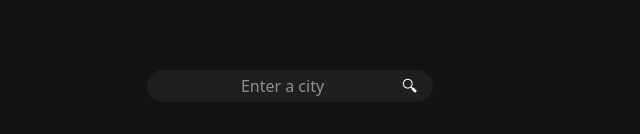
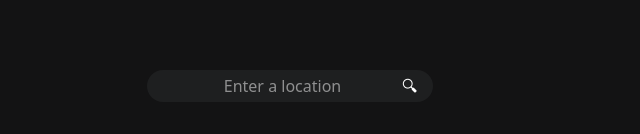
Before and after one commit to borayrdmc/Weather-App, a Next.js app: page / in a window 1280 px wide. Shown: the part 314-448 px from the top of the page, without its empty margins (45-685 px from the left). Built offline with nearby package versions, Linux system fonts and the light colour scheme.

Commit message:
fix(components): fix timezone errors

```diff
--- a/src/app/page.tsx
+++ b/src/app/page.tsx
@@ -23,7 +23,7 @@ export default function page(){
                 <SearchBox setWeatherOnSearch={setWeatherData} setLocationOnSearch={setLocationData}></SearchBox>
             </div>
             {weatherData && <CurrentWeatherCard onClickFunction={setModalState} currentWeatherData={weatherData.current}/>}
-            {weatherData && modalState && <CurrentWeatherModal onClickFunction={setModalState} currentWeatherData={weatherData.current} hourlyWeatherData={weatherData.hourly}/>}
+            {weatherData && modalState && <CurrentWeatherModal onClickFunction={setModalState} currentWeatherData={weatherData.current} hourlyWeatherData={weatherData.hourly} timezone={weatherData.timezone}/>}
             {weatherData && <DailyWeatherCardGrid dailyWeatherData={weatherData.daily}/>}
         </div>
     );
--- a/src/components/SearchBox.tsx
+++ b/src/components/SearchBox.tsx
@@ -55,7 +55,7 @@ function SearchBox({setWeatherOnSearch,setLocationOnSearch}: SearchBoxTypes){ //
                 className="text-center rounded-lg p-1 grow bg-transparent outline-none text-white"
                 type="text"
                 disabled={isInputLoading} //Disable input while process
-                placeholder={isInputLoading?"Searching..." : "Enter a city"}
+                placeholder={isInputLoading?"Searching..." : "Enter a location"}
                 value={cityNameInput}
                 onChange={(event)=>setCityNameInput(event.target.value)}
                 onKeyDown={(e)=>e.key==="Enter" && handleSearch()}>
--- a/src/components/modal components/HourlyWeatherCardGrid.tsx
+++ b/src/components/modal components/HourlyWeatherCardGrid.tsx
@@ -3,7 +3,7 @@ import { HourlyWeatherCard } from "./HourlyWeatherCard";
 import { useState } from "react";
 import { GoChevronRight,GoChevronLeft } from "react-icons/go";
 
-export function HourlyWeatherCardGrid({hourlyWeatherData}:{hourlyWeatherData:HourlyWeatherTypes[]}){
+export function HourlyWeatherCardGrid({hourlyWeatherData,timezone}:{hourlyWeatherData:HourlyWeatherTypes[],timezone:string}){
 
     const [startIndex,setStartIndex] = useState(0);
 
@@ -27,7 +27,7 @@ export function HourlyWeatherCardGrid({hourlyWeatherData}:{hourlyWeatherData:Hou
     const HourlyWeatherGridItems= hourlyData.map((data,index)=>{
 
         const date = new Date(data.dt * 1000);
-        const formattedHour = date.toLocaleTimeString("tr-TR", {hour: "2-digit",minute: "2-digit",});
+        const formattedHour = date.toLocaleTimeString("tr-TR", {hour: "2-digit",minute: "2-digit", timeZone:timezone});
 
             return(
                 <HourlyWeatherCard key={data.dt} hourlyWeatherData={data} hour={formattedHour}/>
--- a/src/components/modal components/WeatherModal.tsx
+++ b/src/components/modal components/WeatherModal.tsx
@@ -3,7 +3,7 @@ import CurrentWeatherCardModal from "./CurrentWeatherCardModal";
 import { HourlyWeatherCardGrid } from "./HourlyWeatherCardGrid";
 import { WeatherGraph } from "./WeatherGraph";
 
-export function CurrentWeatherModal({currentWeatherData,hourlyWeatherData,onClickFunction}:CurrentWeatherModalTypes){
+export function CurrentWeatherModal({currentWeatherData,hourlyWeatherData,onClickFunction,timezone}:CurrentWeatherModalTypes){
 
     return(
 
@@ -14,7 +14,7 @@ export function CurrentWeatherModal({currentWeatherData,hourlyWeatherData,onClic
                 <button className="absolute top-1 right-4 text-gray-400 cursor-pointer hover:text-white text-xl font-semibold transition-colors duration-200" onClick={() => onClickFunction(false)}>✕</button>
                 <CurrentWeatherCardModal currentWeatherData={currentWeatherData}/>
                 <WeatherGraph data={hourlyWeatherData}/>
-                <HourlyWeatherCardGrid hourlyWeatherData={hourlyWeatherData} />
+                <HourlyWeatherCardGrid hourlyWeatherData={hourlyWeatherData} timezone={timezone} />
             </div>
         </div>
     );
--- a/src/types/WeatherTypes.ts
+++ b/src/types/WeatherTypes.ts
@@ -33,6 +33,7 @@ export interface DailyWeatherTypes{
 export interface WeatherDataTypes{
     lat:number;
     lon:number;
+    timezone_offset:number;
     timezone:string;
     current:CurrentWeatherTypes;
     hourly:HourlyWeatherTypes[];
--- a/src/types/modal types/CurrentWeatherModalTypes.ts
+++ b/src/types/modal types/CurrentWeatherModalTypes.ts
@@ -4,4 +4,5 @@ export interface CurrentWeatherModalTypes{
     currentWeatherData:CurrentWeatherTypes;
     hourlyWeatherData:HourlyWeatherTypes[];
     onClickFunction:(bool:boolean)=>void;
+    timezone:string;
 }
```
